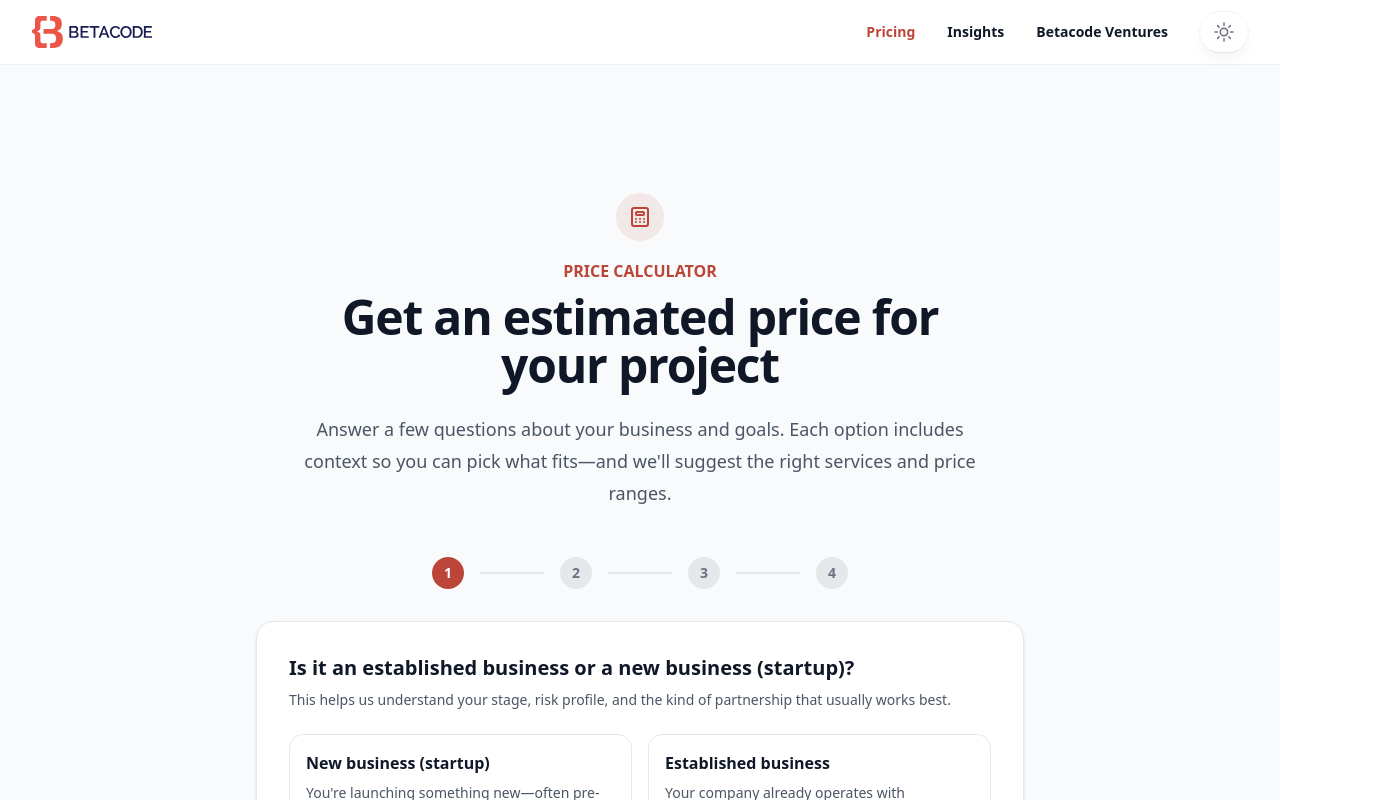
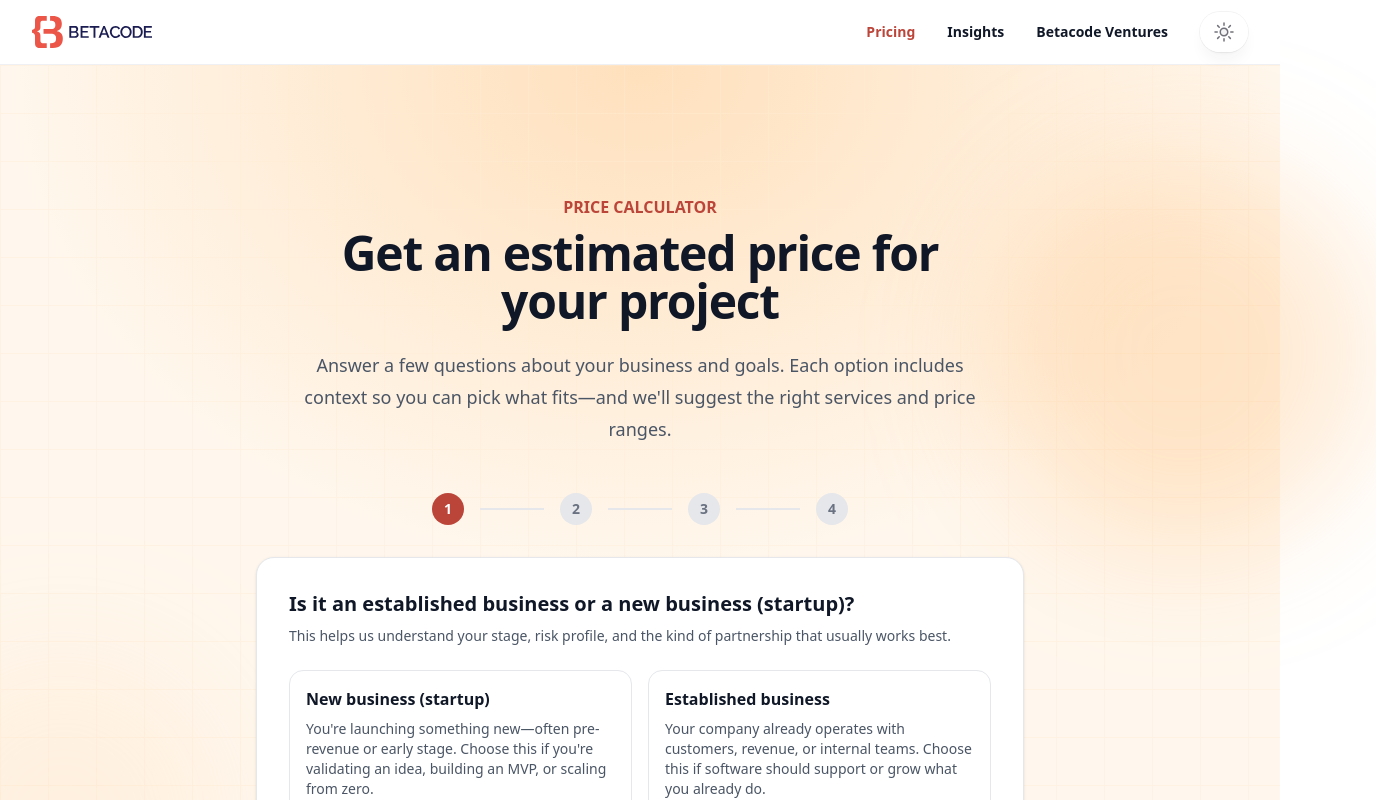
Before and after one commit to Menda0/betacode-site-v4, a Next.js app: page /pricing in a window 1280 px wide. Shown: the top 800 px of the page, 1376 px wide, since content can reach past the window. Built offline with nearby package versions, Linux system fonts and the light colour scheme.

Commit message:
Add changes in princing

```diff
--- a/app/components/feature.tsx
+++ b/app/components/feature.tsx
@@ -1,6 +1,7 @@
 import { CloudArrowUpIcon, LockClosedIcon, ServerIcon } from '@heroicons/react/20/solid'
 import { IconCheck, IconCircleCheck } from '@tabler/icons-react'
 import Link from 'next/link'
+import { cn } from '@/lib/utils'
 
 const styles = {
     yellow: {
@@ -219,14 +220,22 @@ function Background({ style, side }: { style: typeof styles[keyof typeof styles]
     }
 }
 
-export function Feature({ feature }: FeatureProps) {
+export function Feature({
+    feature,
+    variant = "light",
+}: FeatureProps & { variant?: "light" | "muted" }) {
     const style = styles[feature.color as keyof typeof styles]
     return (
         <div className="grid">
             {/* Background */}
             <Background style={style} side={feature.side} />
             {/* Content */}
-            <div className="col-start-1 row-start-1 bg-white py-24 sm:py-32 dark:bg-gray-900">
+            <div
+                className={cn(
+                    "col-start-1 row-start-1 py-24 sm:py-32 dark:bg-gray-900",
+                    variant === "muted" ? "bg-gray-50 dark:bg-gray-950" : "bg-white"
+                )}
+            >
                 <div className="mx-auto max-w-7xl md:px-6 lg:px-8">
                     <div className="grid grid-cols-1 gap-x-8 gap-y-16 sm:gap-y-20 lg:grid-cols-2 lg:items-start">
                         {feature.side === "left" && <Description feature={feature} />}
--- a/app/components/price-calculator.tsx
+++ b/app/components/price-calculator.tsx
@@ -2,7 +2,7 @@
 
 import { useMemo, useState } from "react"
 import Link from "next/link"
-import { IconArrowLeft, IconArrowRight, IconCalculator, IconCheck, IconChevronDown, IconRocket, IconSchool, IconTool, IconUserPlus, IconUsersGroup } from "@tabler/icons-react"
+import { IconArrowLeft, IconArrowRight, IconCheck, IconChevronDown, IconRocket, IconSchool, IconTool, IconUserPlus, IconUsersGroup } from "@tabler/icons-react"
 import {
   clearBranchAnswers,
   formatEuroRange,
@@ -162,13 +162,10 @@ export function PriceCalculator() {
   }
 
   return (
-    <section id="price-calculator" className="bg-gray-50 py-24 sm:py-32 dark:bg-gray-950">
+    <section id="price-calculator" className="py-24 sm:py-32">
       <div className="mx-auto max-w-7xl px-6 lg:px-8">
         <div className="mx-auto max-w-2xl text-center">
-          <div className="mx-auto flex size-12 items-center justify-center rounded-full bg-primary-600/10 text-primary-600 dark:bg-primary-500/10 dark:text-primary-400">
-            <IconCalculator className="size-6" aria-hidden="true" />
-          </div>
-          <h1 className="mt-4 text-base/7 font-semibold text-primary-600 uppercase dark:text-primary-400">
+          <h1 className="text-base/7 font-semibold text-primary-600 uppercase dark:text-primary-400">
             Price Calculator
           </h1>
           <p className="mt-2 text-4xl font-semibold tracking-tight text-pretty text-gray-900 sm:text-5xl dark:text-white">
--- /dev/null
+++ b/app/components/pricing-background.tsx
@@ -0,0 +1,28 @@
+type PricingBackgroundProps = {
+  children: React.ReactNode
+}
+
+export function PricingBackground({ children }: PricingBackgroundProps) {
+  return (
+    <div className="relative isolate min-h-[50vh] bg-orange-50 dark:bg-[#0c1222]">
+      <div
+        aria-hidden="true"
+        className="pointer-events-none absolute inset-x-0 top-0 -z-10 h-[32rem] bg-[radial-gradient(ellipse_at_top,theme(colors.orange.200),transparent_70%)] opacity-70 dark:bg-[radial-gradient(ellipse_at_top,theme(colors.orange.900),transparent_70%)] dark:opacity-50"
+      />
+      <div
+        aria-hidden="true"
+        className="pointer-events-none absolute inset-0 -z-10 bg-[linear-gradient(to_right,theme(colors.orange.100)_1px,transparent_1px),linear-gradient(to_bottom,theme(colors.orange.100)_1px,transparent_1px)] bg-size-[3rem_3rem] opacity-40 dark:bg-[linear-gradient(to_right,rgba(255,255,255,0.04)_1px,transparent_1px),linear-gradient(to_bottom,rgba(255,255,255,0.04)_1px,transparent_1px)] dark:opacity-60"
+      />
+      <div
+        aria-hidden="true"
+        className="pointer-events-none absolute -right-24 top-24 -z-10 size-96 rounded-full bg-orange-300/30 blur-3xl dark:bg-orange-700/20"
+      />
+      <div
+        aria-hidden="true"
+        className="pointer-events-none absolute -left-24 bottom-0 -z-10 size-80 rounded-full bg-orange-200/20 blur-3xl dark:bg-orange-900/15"
+      />
+
+      <div className="relative">{children}</div>
+    </div>
+  )
+}
--- a/app/components/services.tsx
+++ b/app/components/services.tsx
@@ -186,7 +186,7 @@ function ServiceCard({ feature }: { feature: any }) {
 
 export function Services() {
     return (
-        <div id="services" className="bg-white py-24 sm:py-32 dark:bg-gray-900">
+        <div id="services" className="bg-gray-50 py-24 sm:py-32 dark:bg-gray-950">
             <div className="mx-auto max-w-7xl px-6 lg:px-8">
                 <div className="mx-auto max-w-2xl lg:text-center">
                     <h2 className="text-base/7 font-semibold text-indigo-400 uppercase">What we do</h2>
--- a/app/page.tsx
+++ b/app/page.tsx
@@ -116,8 +116,8 @@ export default function Home() {
     <>
       <Hero />
       <Services />
-      {features.map((feature) => (
-        <Feature key={feature.title} feature={feature} />
+      {features.map((feature, index) => (
+        <Feature key={feature.title} feature={feature} variant={index % 2 === 0 ? "light" : "muted"} />
       ))}
       <VenturesPromo />
       <InsightsPreview posts={insightPosts} />
--- a/app/pricing/page.tsx
+++ b/app/pricing/page.tsx
@@ -1,5 +1,6 @@
 import type { Metadata } from "next"
 import { PriceCalculator } from "../components/price-calculator"
+import { PricingBackground } from "../components/pricing-background"
 import { InsightsPreview } from "../components/insights-preview"
 import { Clients } from "../components/clients"
 import { CTA } from "../components/cta"
@@ -25,7 +26,9 @@ export default function PricingPage() {
 
   return (
     <>
-      <PriceCalculator />
+      <PricingBackground>
+        <PriceCalculator />
+      </PricingBackground>
       <InsightsPreview posts={insightPosts} />
       <Clients />
       <VenturesPromo />
```
